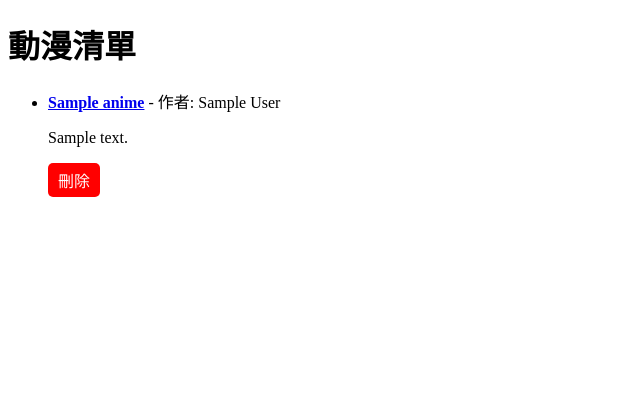
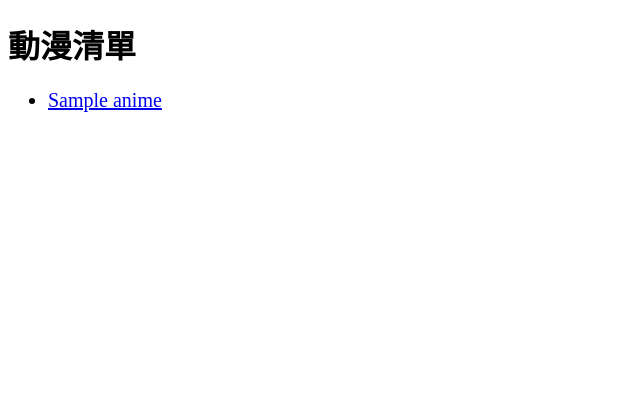
Before and after one commit to Wedneshao/my-web, a Flask app: page / in a window 1280 px wide. Shown: the top 420 px of the page, without its empty margins (0-640 px from the left). Run offline with Flask 3, Linux system fonts and the light colour scheme; tables that the repository leaves empty hold one stand-in row (values such as "Sample post").

Commit message:
Add files via upload

```diff
--- a/templates/home.html
+++ b/templates/home.html
@@ -4,6 +4,10 @@
     <meta charset="UTF-8">
     <title>動漫清單</title>
     <style>
+        .anime-title {
+            font-size: 20px;
+            margin: 10px 0;
+        }
         .add-button {
             font-size: 24px;
             text-decoration: none;
@@ -15,29 +19,15 @@
             bottom: 20px;
             right: 20px;
         }
-        .delete-button {
-            background-color: red;
-            color: white;
-            border: none;
-            padding: 5px 10px;
-            cursor: pointer;
-            font-size: 16px;
-            border-radius: 5px;
-        }
     </style>
 </head>
 <body>
     <h1>動漫清單</h1>
     <ul>
         {% for anime in anime_list %}
-            <li>
-                <a href="{{ url_for('anime_detail', id=anime.id) }}"><strong>{{ anime.title }}</strong></a> - 作者: {{ anime.author }}<br>
-                <p>{{ anime.content }}</p>
-
-                <!-- 刪除按鈕 -->
-                <form action="{{ url_for('delete_anime', id=anime.id) }}" method="POST" style="display:inline;">
-                    <button type="submit" class="delete-button">刪除</button>
-                </form>
+            <li class="anime-title">
+                <!-- 標題鏈接到詳細頁面 -->
+                <a href="{{ url_for('anime_detail', id=anime.id) }}">{{ anime.title }}</a>
             </li>
         {% else %}
             <li>目前沒有任何動漫資料。</li>
```
Also changed, not shown: instance/anime.db.
